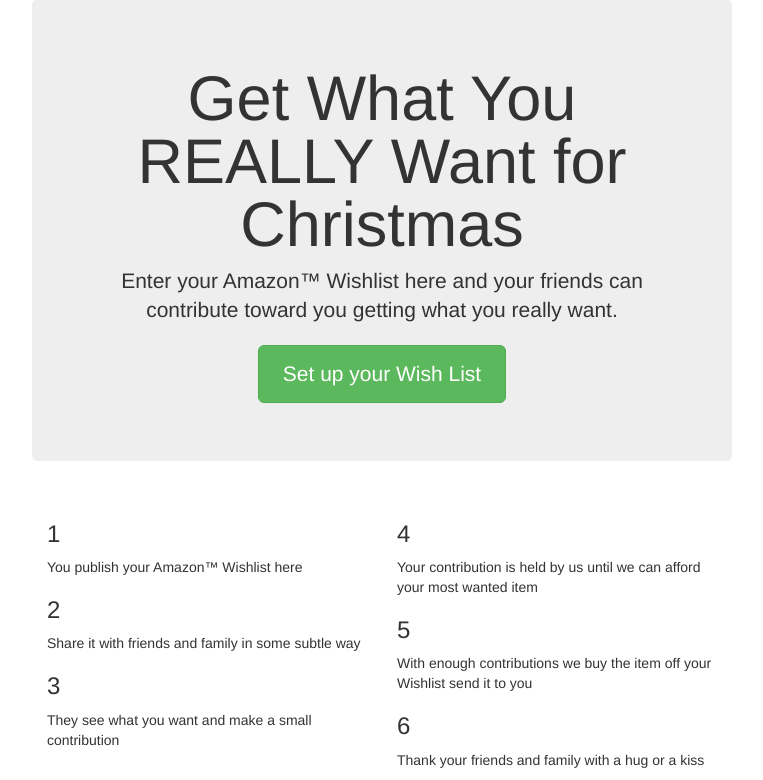
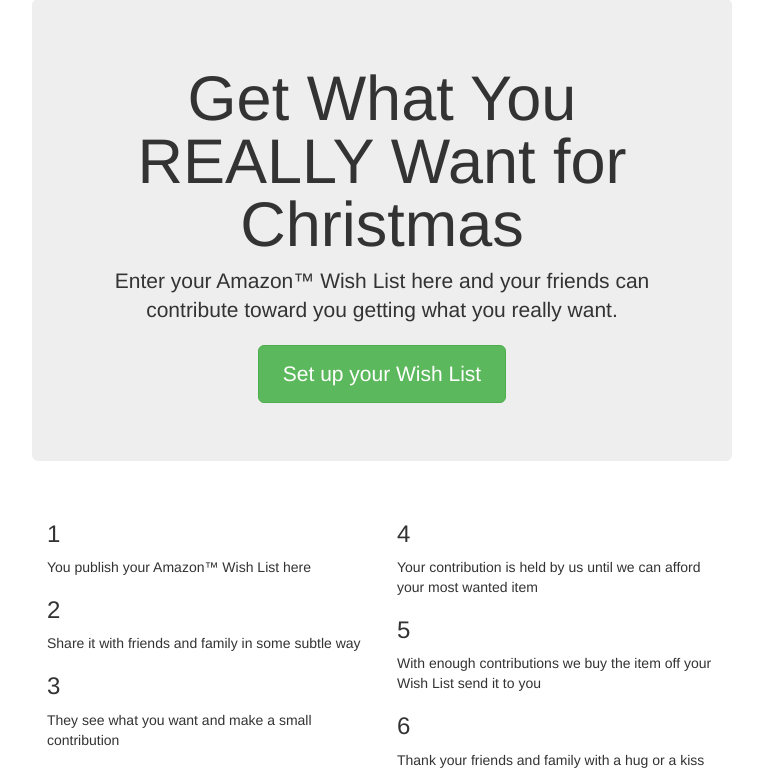
Before and after one commit to peterbe/generousfriends, a Django app: page / in a window 1280 px wide. Shown: the part 111-891 px from the top of the page, without its empty margins (258-1021 px from the left). Run offline with Django 3.2, Linux system fonts and the light colour scheme; parts of the project's set-up code (start-up, migrations or seed data) failed here and were passed over; some libraries are stand-ins or nearby versions.

Commit message:
spelling correctly

```diff
--- a/webapp/main/templates/main/start.html
+++ b/webapp/main/templates/main/start.html
@@ -24,7 +24,7 @@
 
       <div class="jumbotron">
         <h1>{{ PROJECT_STRAPLINE }}</h1>
-        <p class="lead">Enter your Amazon&trade; Wishlist here and your
+        <p class="lead">Enter your Amazon&trade; Wish List here and your
         friends can contribute toward you getting what you really want.</p>
         <p><a class="btn btn-lg btn-success" href="{% url "main:wishlist_start" %}">Set up your Wish List</a></p>
       </div>
@@ -32,7 +32,7 @@
       <div class="row marketing">
         <div class="col-lg-6">
           <h3>1</h3>
-          <p>You publish your Amazon&trade; Wishlist here</p>
+          <p>You publish your Amazon&trade; Wish List here</p>
 
           <h3>2</h3>
           <p>Share it with friends and family in some subtle way</p>
@@ -46,7 +46,7 @@
           <p>Your contribution is held by us until we can afford your most wanted item</p>
 
           <h3>5</h3>
-          <p>With enough contributions we buy the item off your Wishlist send it to you</p>
+          <p>With enough contributions we buy the item off your Wish List send it to you</p>
 
           <h3>6</h3>
           <p>Thank your friends and family with a hug or a kiss</p>
```
